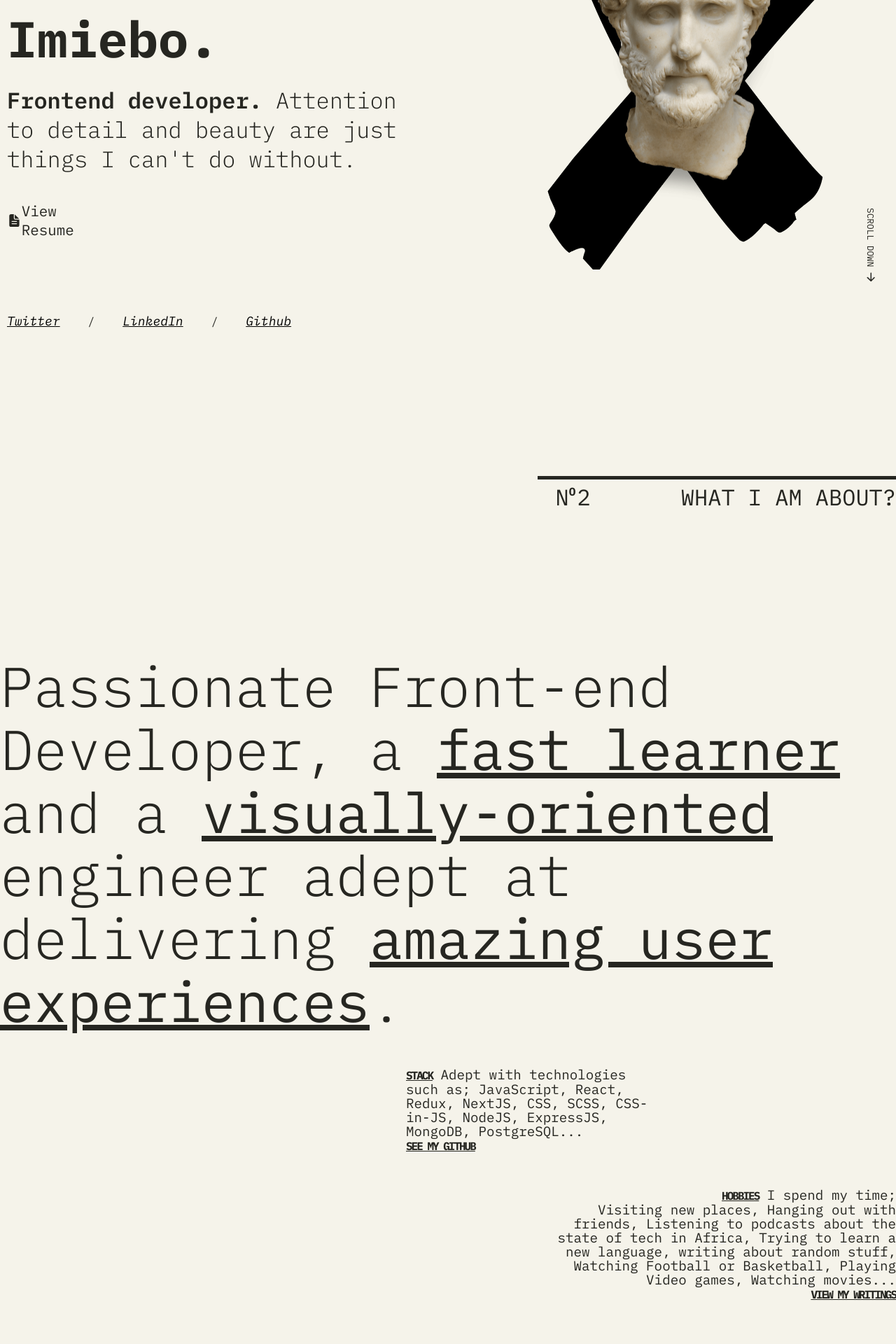
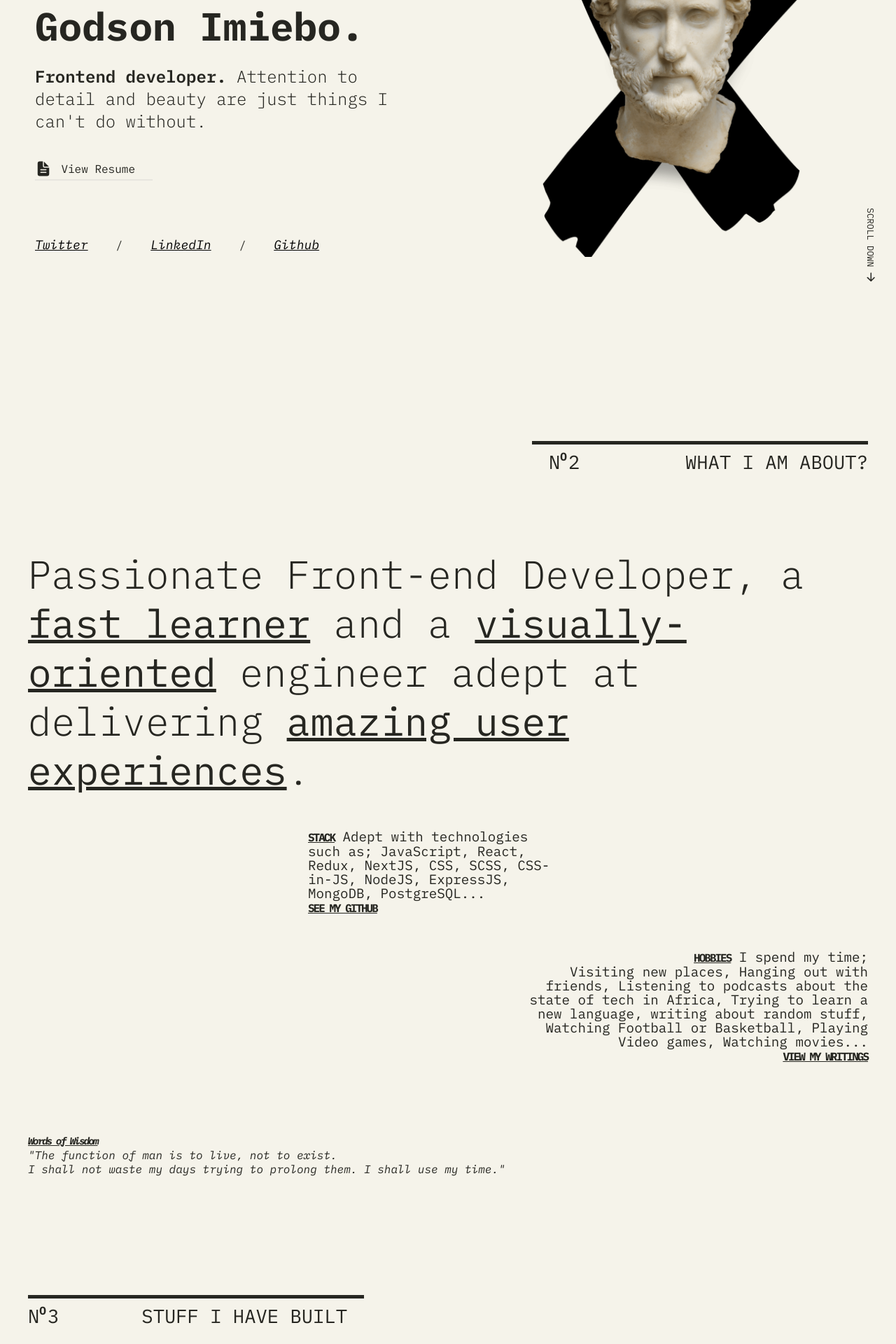
Before and after one commit to ImieboGodson/portfolio-v1.0, a React (Create React App) app: page / in a window 1280 px wide. Shown: the part 320-2240 px from the top of the page at 70% size. Built offline with nearby package versions, Linux system fonts and the light colour scheme.

Commit message:
feat: larger screens responsiveness

```diff
--- a/src/components/project/project.scss
+++ b/src/components/project/project.scss
@@ -142,3 +142,11 @@
         }
     }
 }
+
+
+@media (max-width: 1400px) {
+
+    .project {
+        height: 230px;
+    }
+}
--- a/src/index.scss
+++ b/src/index.scss
@@ -56,3 +56,15 @@
     }
   }
 }
+
+
+//MEDIAQUIERIES
+
+@media (max-width: 1400px) {
+  body {
+    .container {
+      margin: 0 auto;
+      width: 1200px;
+    }
+  }
+}
--- a/src/sections/aboutMe/aboutMe.scss
+++ b/src/sections/aboutMe/aboutMe.scss
@@ -8,7 +8,7 @@
     color: #262621;
 
     .aboutMe-wrapper {
-        width: 100%;
+        // width: 100%;
 
         .top-of-section-texts-wrapper {
             display: flex;
@@ -53,42 +53,6 @@
                 }
             }
         }
-
-        // .projects-toptext {
-        //     width: 100%;
-        //     padding: 20px 0;
-
-        //     .topmost-smalltext-wrapper {
-        //         display: flex;
-        //         align-items: center;
-
-        //         p {
-        //             font-size: 14px;
-        //             margin-right: 10px;
-        //         }
-
-        //         // span {
-        //         //     font-weight: 500;
-        //         // }
-        //     }
-
-        //     .topmost-bigtext-wrapper {
-
-        //         margin-top: 20px;
-        //         display: flex;
-        //         align-items: center;
-
-        //         .topmost-bigtext {
-        //             font-size: 35px;
-        //             font-weight: 700;
-        //         }
-
-        //         .folder-icon {
-        //             font-size: 45px;
-        //             margin-left: 20px;
-        //         }
-        //     }
-        // }
 
         .aboutMe-main-content-wrapper {
 
@@ -191,8 +155,55 @@
                 }
             }
         }
+    }
+}
 
+
+//MEDIAQUIERIES
+
+@media (max-width: 1400px) {
+
+    .aboutMe {
+        margin-top: 150px;
+
+        .aboutMe-wrapper {
+
+            .top-of-section-texts-wrapper {
+
+                .top-of-section-texts {
+
+                    .top-of-section-texts-items {
+
+                        .left-text {
+
+                            .smaller-left-text {
+                                font-size: 1rem;
+                            }
+                        }
+
+                        p {
+                            font-size: 1.7rem;
+                        }
+                    }
+                }
+            }
+
+            .aboutMe-main-content-wrapper {
+
+                .aboutMe-text-main-wrapper {
+                    .aboutMe-text-main {
+                        margin-top: 100px;
+                        font-size: 3.5rem;
+                        font-weight: 300;
+                        line-height: 70px;
+                    }
+                }
+
+                .aboutMe-stacklist-wrapper {
+                    margin-left: 400px;
+                }
+            }
+        }
     }
 
-
 }
--- a/src/sections/contact/contact.scss
+++ b/src/sections/contact/contact.scss
@@ -69,3 +69,32 @@
         }
     }
 }
+
+
+//MEDIAQUIERIES
+
+@media (max-width: 1400px) {
+
+    .contact {
+
+        .contact-wrapper {
+
+            .contact-center-texts {
+
+                .contact-bold-text {
+                    font-size: 3.8rem;
+                }
+
+                .contact-small-text {
+                    margin-top: 50px;
+                    font-size: 1rem;
+                }
+            }
+
+            .say-hello-btn {
+                font-size: 1.3rem;
+            }
+        }
+    }
+
+}
--- a/src/sections/hero/hero.scss
+++ b/src/sections/hero/hero.scss
@@ -53,7 +53,7 @@
                     font-size: 1.3rem;
                     font-weight: 300px;
                     color: inherit;
-                    border-bottom: 2px solid hsl(49, 37%, 94%);
+                    border-bottom: 2px solid hsl(45, 14%, 89%);
                     // box-shadow: 3px 5px #33332d;
                     transition: .1s;
 
@@ -147,3 +147,55 @@
         }
     }
 }
+
+//MEDIAQUIERIES
+
+@media (max-width: 1400px) {
+    .hero {
+
+        .hero-wrapper {
+
+            .hero-left {
+                margin: 0 10px;
+                padding: 60px 60px 0 0;
+                flex: 6;
+
+                .introTexts {
+                    margin-bottom: 30px;
+
+                    h1 {
+                        font-size: 3.5rem;
+                    }
+
+                    p {
+                        font-size: 1.5rem;
+
+                        span {
+                            font-weight: 600;
+                        }
+                    }
+                }
+
+
+                .btnWrapper {
+                    width: 30%;
+                    // border-bottom: 1px solid #000;
+
+                    a {
+                        font-size: 1rem;
+
+                        .btn-icon {
+                            font-size: 1.5rem;
+                        }
+                    }
+                }
+
+                .hero-social-links-wrapper {
+                    margin-top: 80px;
+
+                }
+
+            }
+        }
+    }
+  }
--- a/src/sections/projects/projects.scss
+++ b/src/sections/projects/projects.scss
@@ -48,41 +48,6 @@
                 }
             }
         }
-
-        // .projects-toptext {
-        //     padding: 20px 0;
-
-        //     .topmost-smalltext-wrapper {
-        //         display: flex;
-        //         align-items: center;
-
-        //         p {
-        //             font-size: 14px;
-        //             margin-right: 10px;
-        //         }
-
-        //         // span {
-        //         //     font-weight: 500;
-        //         // }
-        //     }
-
-        //     .topmost-bigtext-wrapper {
-
-        //         margin-top: 20px;
-        //         display: flex;
-        //         align-items: center;
-
-        //         .topmost-bigtext {
-        //             font-size: 35px;
-        //             font-weight: 700;
-        //         }
-
-        //         .folder-icon {
-        //             font-size: 45px;
-        //             margin-left: 20px;
-        //         }
-        //     }
-        // }
 
         .projectlist-wrapper {
             margin-top: 100px;
@@ -154,3 +119,83 @@
         }
     }
 }
+
+
+//MEDIAQUIERIES
+
+@media (max-width: 1400px) {
+
+    .projects {
+
+        .projects-wrapper {
+
+            .top-of-section-texts-wrapper {
+
+                .top-of-section-texts {
+
+                    .top-of-section-texts-items {
+
+                        .left-text {
+
+                            .smaller-left-text {
+                                font-size: 1rem;
+                                font-weight: 700;
+                                line-height: 25px;
+                            }
+
+                            .left-text-number {
+                                margin-left: 2px;
+                            }
+                        }
+
+                        p {
+                            font-size: 1.7rem;
+                        }
+                    }
+                }
+            }
+
+            .projectlist-wrapper {
+                margin-top: 100px;
+            }
+
+
+            .bottom-wrapper {
+                margin-top: 50px;
+
+                .bottom-smalltext-wrapper {
+
+                    p {
+                        font-size: 1.3rem;
+                    }
+                }
+
+                .viewallproject-btn-wrapper {
+
+                    .viewallproject-anchorTag {
+
+                        .viewallproject-btn {
+
+                            p {
+                                font-size: 1.7rem;
+                            }
+
+                            .viewallproject-btn-icon {
+                                font-size: 2rem;
+                            }
+                        }
+
+                        .viewallproject-btn:hover {
+                            margin-left: 40px;
+                        }
+
+                    }
+
+
+                }
+
+
+            }
+        }
+    }
+}
```
